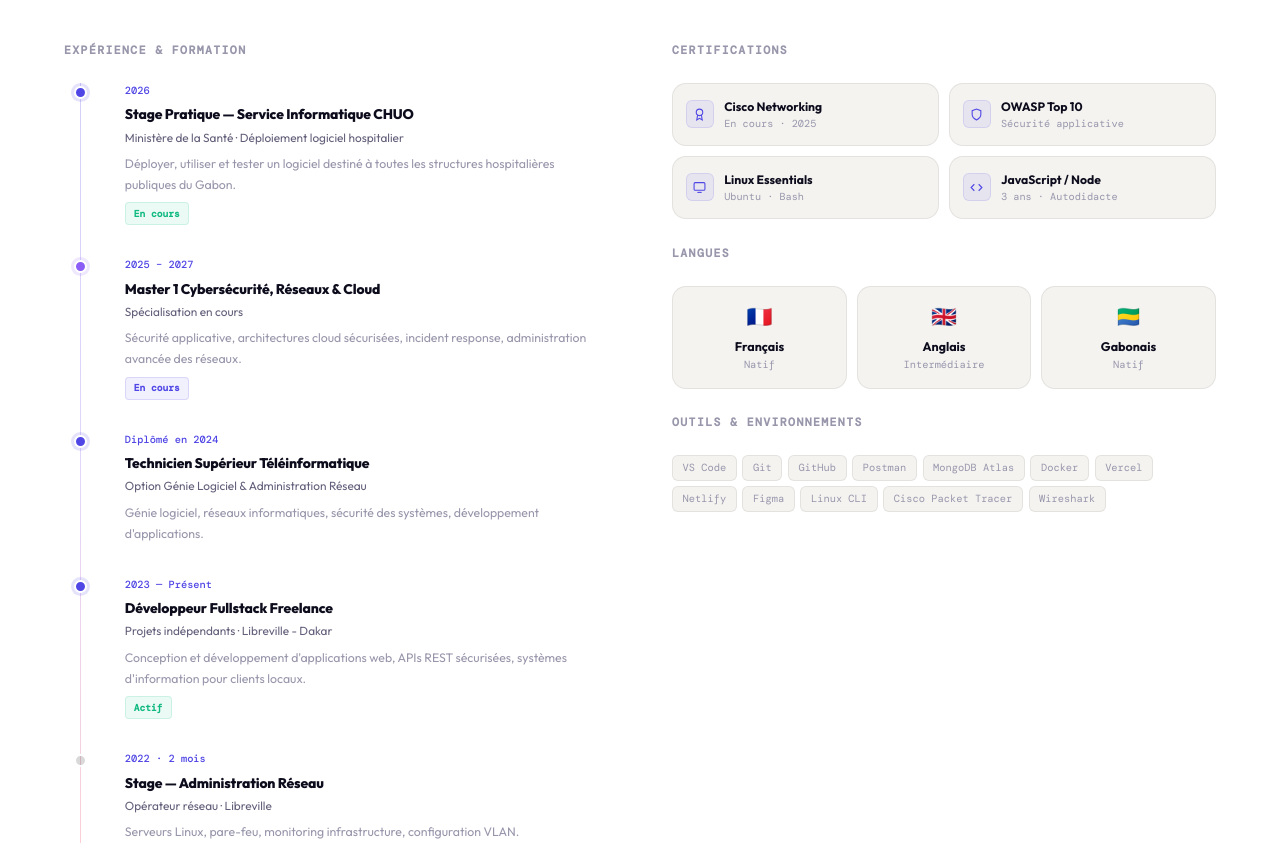
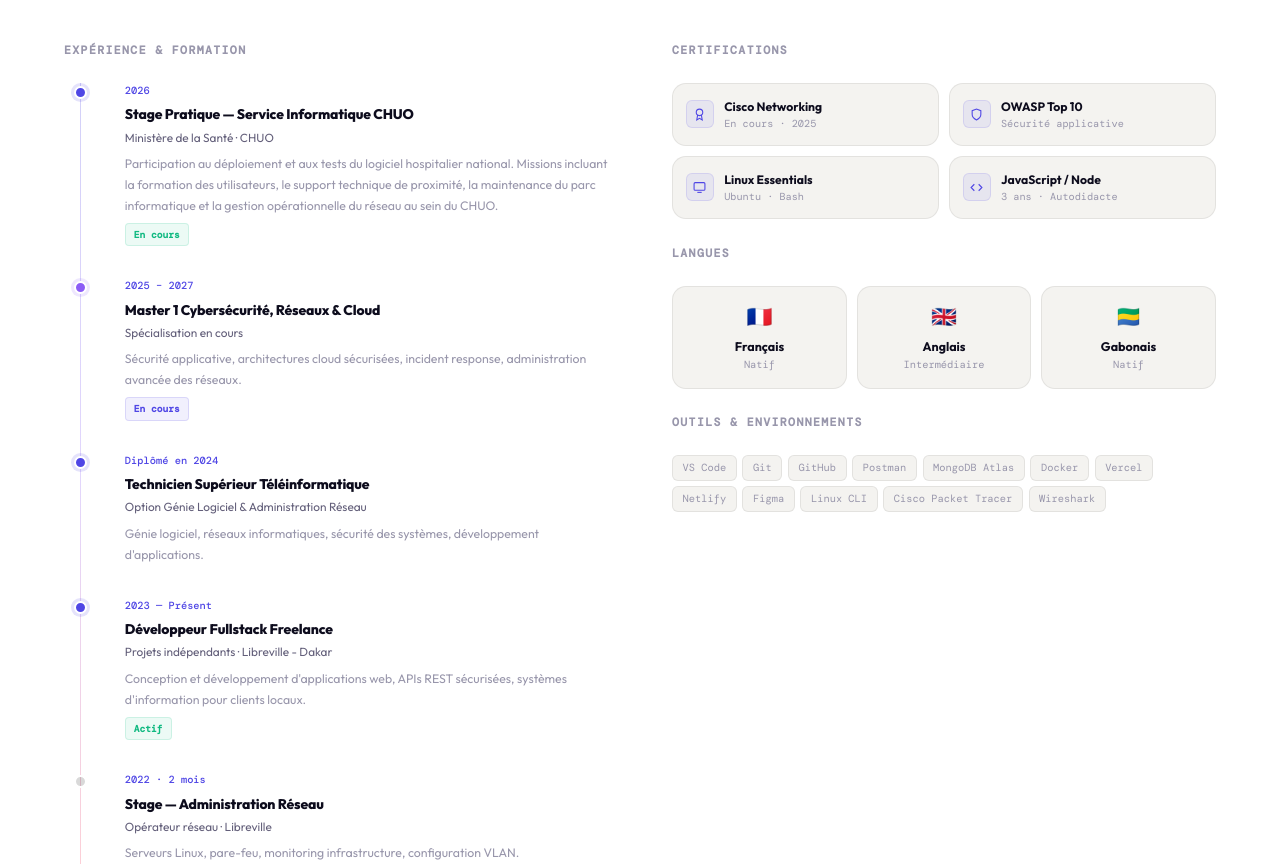
Before and after one commit to nsoley20/portfolio-thomas, a website: page index.html in a window 1280 px wide. Shown: the part 3970-4837 px from the top of the page. Drawn offline with nearby package versions, Linux system fonts and the light colour scheme.

Commit message:
Nsoley FIX

```diff
--- a/index.html
+++ b/index.html
@@ -1212,8 +1212,8 @@ footer{background:var(--dark);border-top:1px solid rgba(255,255,255,.06);padding
             <div class="tl-dot"></div>
             <div class="tl-period">2026</div>
             <div class="tl-title">Stage Pratique — Service Informatique CHUO</div>
-            <div class="tl-org">Ministère de la Santé · Déploiement logiciel hospitalier</div>
-            <div class="tl-desc">Déployer, utiliser et tester un logiciel destiné à toutes les structures hospitalières publiques du Gabon.</div>
+            <div class="tl-org">Ministère de la Santé · CHUO</div>
+            <div class="tl-desc">Participation au déploiement et aux tests du logiciel hospitalier national. Missions incluant la formation des utilisateurs, le support technique de proximité, la maintenance du parc informatique et la gestion opérationnelle du réseau au sein du CHUO.</div>
             <span class="tl-badge g">En cours</span>
           </div>
           <div class="tl-item">
```
